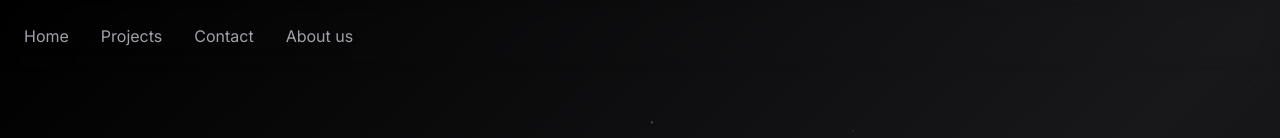
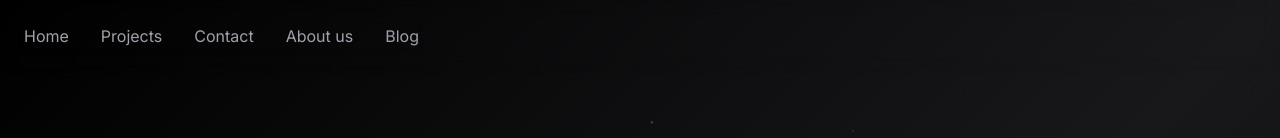
Before and after one commit to Rock-Can-Code/rock-can-code-web, a Next.js app: page / in a window 1280 px wide. Shown: the top 138 px of the page. Built offline with nearby package versions, Linux system fonts and the light colour scheme; what tailwindcss-debug-screens would draw is missing.

Commit message:
enable blog in navbar

```diff
--- a/src/views/common/components/nav.tsx
+++ b/src/views/common/components/nav.tsx
@@ -59,9 +59,9 @@ export function Navigation({ children }: { children: React.ReactNode }) {
 							<Link href="/about" className="block text-zinc-400 hover:text-zinc-100 p-2 lg:p-0" onClick={() => setMenuOpen(false)}>
 								About us
 							</Link>
-							{/*<Link href="/blog" className="block text-zinc-400 hover:text-zinc-100 p-2 lg:p-0" onClick={() => setMenuOpen(false)}>
+							<Link href="/blog" className="block text-zinc-400 hover:text-zinc-100 p-2 lg:p-0" onClick={() => setMenuOpen(false)}>
 								Blog
-							</Link>*/}
+							</Link>
 						</nav>
 
 						<BackButton />
```
